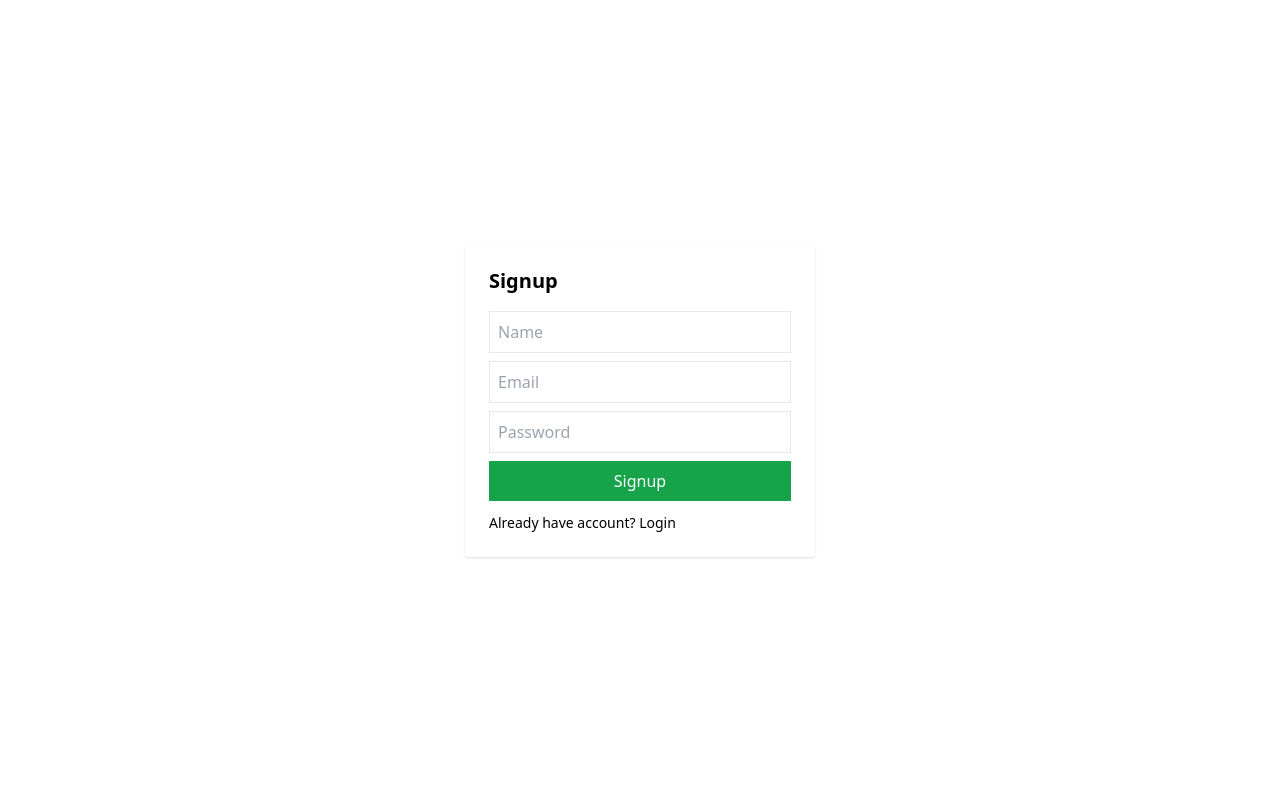
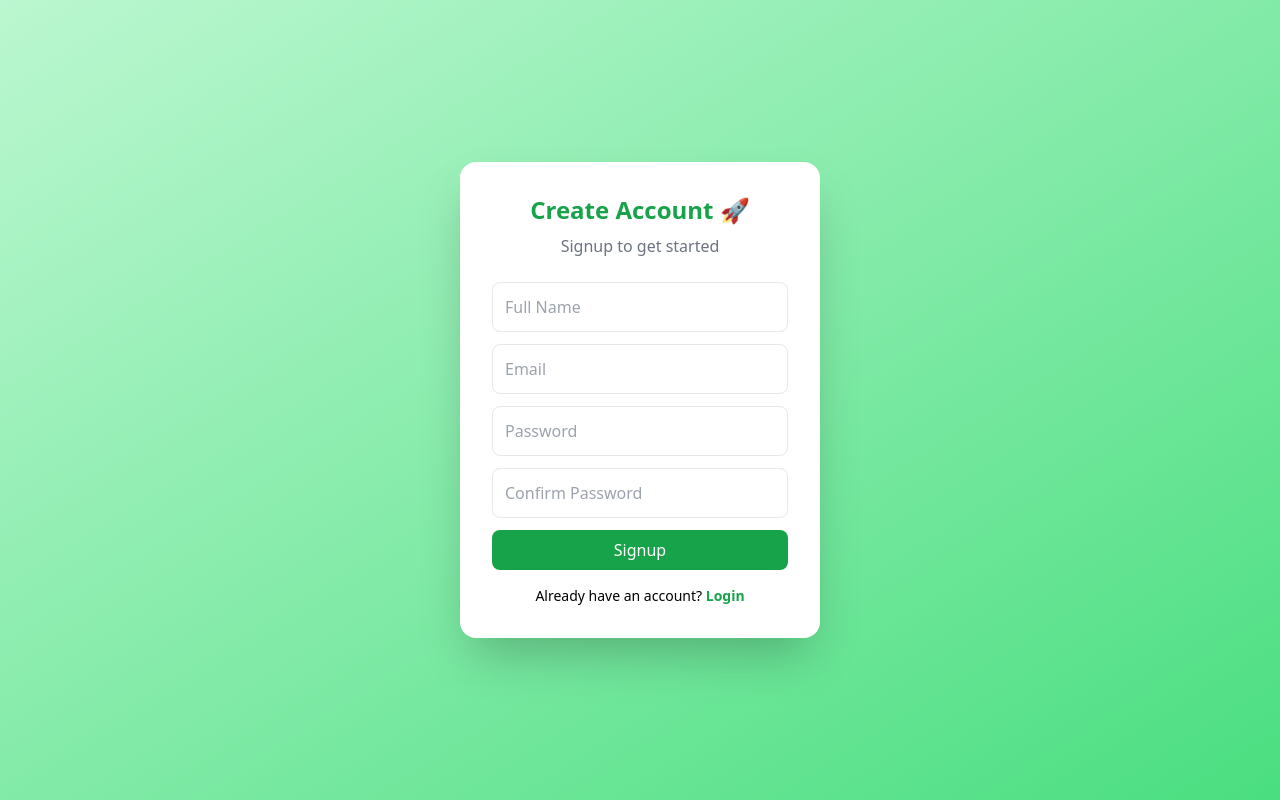
Before and after one commit to ShivajiWakshe/Smart-Booking, a React (Vite) app in the folder frontend/: page /signup in a window 1280 px wide. Built offline with nearby package versions, Linux system fonts and the light colour scheme.

Commit message:
fixed signup/login to use live backend

```diff
--- a/frontend/src/pages/Signup.jsx
+++ b/frontend/src/pages/Signup.jsx
@@ -1,61 +1,54 @@
 import { useState } from "react";
 import { useNavigate, Link } from "react-router-dom";
-import { registerUser } from "../utils/api";
+import { registerUser } from "../utils/api"; // ✅ correct path
 
 export default function Signup() {
   const navigate = useNavigate();
-
   const [name, setName] = useState("");
   const [email, setEmail] = useState("");
   const [password, setPassword] = useState("");
+  const [confirmPassword, setConfirmPassword] = useState("");
 
   const handleSignup = async () => {
+    if (password !== confirmPassword) {
+      alert("Passwords do not match ❌");
+      return;
+    }
+
     try {
-      const res = await registerUser({ name, email, password });
+      const { data } = await registerUser({ name, email, password });
 
-      if (res.status === 200 || res.status === 201) {
-        alert("Account created ✅");
-        navigate("/login");
-      }
+      alert("Account created successfully ✅");
+      navigate("/login");
     } catch (error) {
-      console.error(error);
+      console.log(error);
       alert(error.response?.data?.message || "Signup failed ❌");
     }
   };
 
   return (
-    <div className="min-h-screen flex items-center justify-center">
-      <div className="bg-white p-6 shadow rounded w-[350px]">
-        <h2 className="text-xl font-bold mb-4">Signup</h2>
+    <div className="min-h-screen flex items-center justify-center bg-gradient-to-br from-green-200 to-green-400">
+      <div className="bg-white p-8 rounded-2xl shadow-2xl w-[360px]">
+        <h2 className="text-2xl font-bold text-center text-green-600 mb-2">
+          Create Account 🚀
+        </h2>
 
-        <input
-          placeholder="Name"
-          className="w-full p-2 border mb-2"
-          onChange={(e) => setName(e.target.value)}
-        />
+        <p className="text-center text-gray-500 mb-6">Signup to get started</p>
 
-        <input
-          placeholder="Email"
-          className="w-full p-2 border mb-2"
-          onChange={(e) => setEmail(e.target.value)}
-        />
+        <input placeholder="Full Name" className="w-full p-3 border rounded-lg mb-3" onChange={(e) => setName(e.target.value)} />
+        <input placeholder="Email" className="w-full p-3 border rounded-lg mb-3" onChange={(e) => setEmail(e.target.value)} />
+        <input type="password" placeholder="Password" className="w-full p-3 border rounded-lg mb-3" onChange={(e) => setPassword(e.target.value)} />
+        <input type="password" placeholder="Confirm Password" className="w-full p-3 border rounded-lg mb-3" onChange={(e) => setConfirmPassword(e.target.value)} />
 
-        <input
-          type="password"
-          placeholder="Password"
-          className="w-full p-2 border mb-2"
-          onChange={(e) => setPassword(e.target.value)}
-        />
-
-        <button
-          onClick={handleSignup}
-          className="w-full bg-green-600 text-white py-2"
-        >
+        <button onClick={handleSignup} className="w-full bg-green-600 text-white py-2 rounded-lg hover:bg-green-700">
           Signup
         </button>
 
-        <p className="mt-3 text-sm">
-          Already have account? <Link to="/login">Login</Link>
+        <p className="text-center mt-4 text-sm">
+          Already have an account?{" "}
+          <Link to="/login" className="text-green-600 font-semibold">
+            Login
+          </Link>
         </p>
       </div>
     </div>
--- a/frontend/src/utils/api.js
+++ b/frontend/src/utils/api.js
@@ -1,7 +1,8 @@
 import axios from "axios";
 
+// ✅ Live backend
 const API = axios.create({
-  baseURL: "https://smart-booking-01hy.onrender.com/api", // live backend
+  baseURL: "https://smart-booking-01hy.onrender.com/api",
 });
 
 // ================= AUTH =================
```
